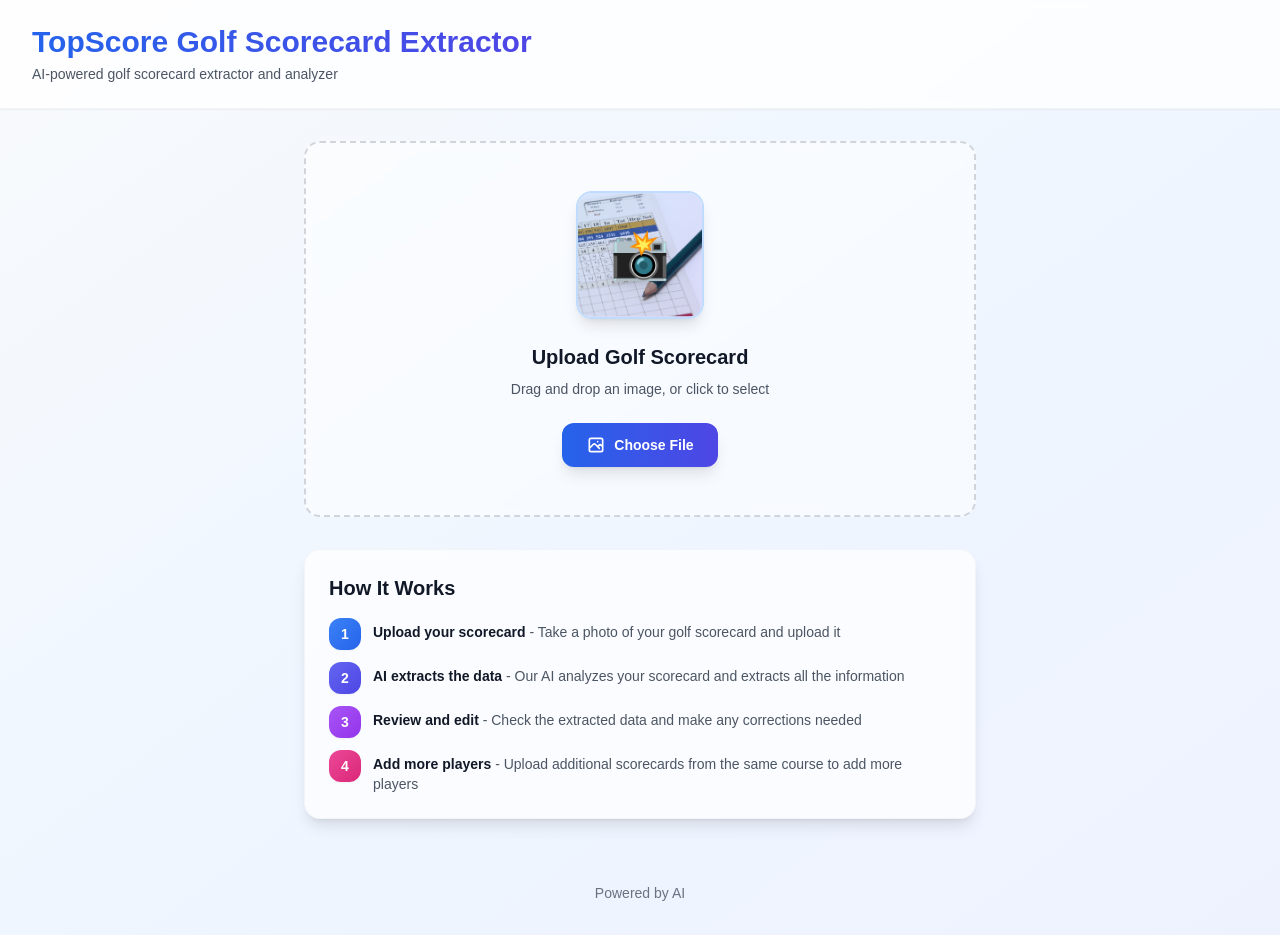
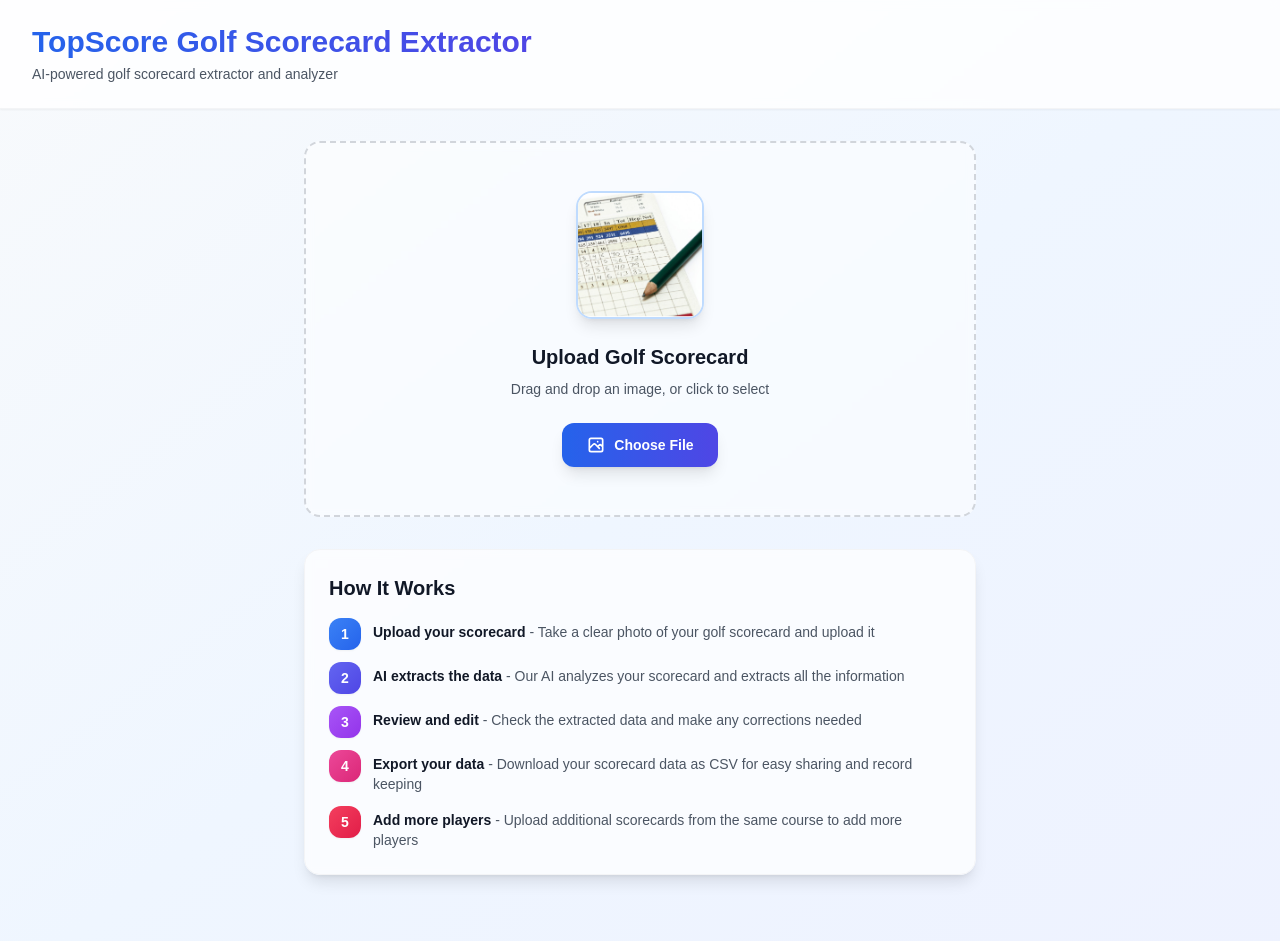
Before and after one commit to khanhmle23/topscore, a Next.js app: page / in a window 1280 px wide. Shown: the top 941 px of the page. Built offline with nearby package versions, Linux system fonts and the light colour scheme.

Commit message:
feat: remove camera emoji overlay and update how it works section

```diff
--- a/app/page.tsx
+++ b/app/page.tsx
@@ -147,7 +147,7 @@ export default function Home() {
                   </span>
                   <p className="pt-1">
                     <strong className="text-gray-900">Upload your scorecard</strong> -
-                    Take a photo of your golf scorecard and upload it
+                    Take a clear photo of your golf scorecard and upload it
                   </p>
                 </div>
                 <div className="flex items-start group">
@@ -171,6 +171,15 @@ export default function Home() {
                 <div className="flex items-start group">
                   <span className="flex-shrink-0 w-8 h-8 rounded-xl bg-gradient-to-br from-pink-500 to-pink-600 text-white flex items-center justify-center font-semibold mr-3 shadow-sm group-hover:shadow-md transition-shadow">
                     4
+                  </span>
+                  <p className="pt-1">
+                    <strong className="text-gray-900">Export your data</strong> -
+                    Download your scorecard data as CSV for easy sharing and record keeping
+                  </p>
+                </div>
+                <div className="flex items-start group">
+                  <span className="flex-shrink-0 w-8 h-8 rounded-xl bg-gradient-to-br from-rose-500 to-rose-600 text-white flex items-center justify-center font-semibold mr-3 shadow-sm group-hover:shadow-md transition-shadow">
+                    5
                   </span>
                   <p className="pt-1">
                     <strong className="text-gray-900">Add more players</strong> -
--- a/components/ScorecardUpload.tsx
+++ b/components/ScorecardUpload.tsx
@@ -108,15 +108,12 @@ export default function ScorecardUpload({ onAnalysisComplete }: ScorecardUploadP
       >
         <div className="space-y-6">
           <div className="flex justify-center">
-            <div className="relative w-32 h-32 rounded-2xl overflow-hidden shadow-lg border-2 border-blue-200">
+            <div className="w-32 h-32 rounded-2xl overflow-hidden shadow-lg border-2 border-blue-200">
               <img
                 src="/scorecard-example.jpg"
                 alt="Golf scorecard example"
                 className="w-full h-full object-cover"
               />
-              <div className="absolute inset-0 bg-gradient-to-br from-blue-500/20 to-indigo-600/20 flex items-center justify-center">
-                <span className="text-5xl drop-shadow-lg">📸</span>
-              </div>
             </div>
           </div>
 
```
